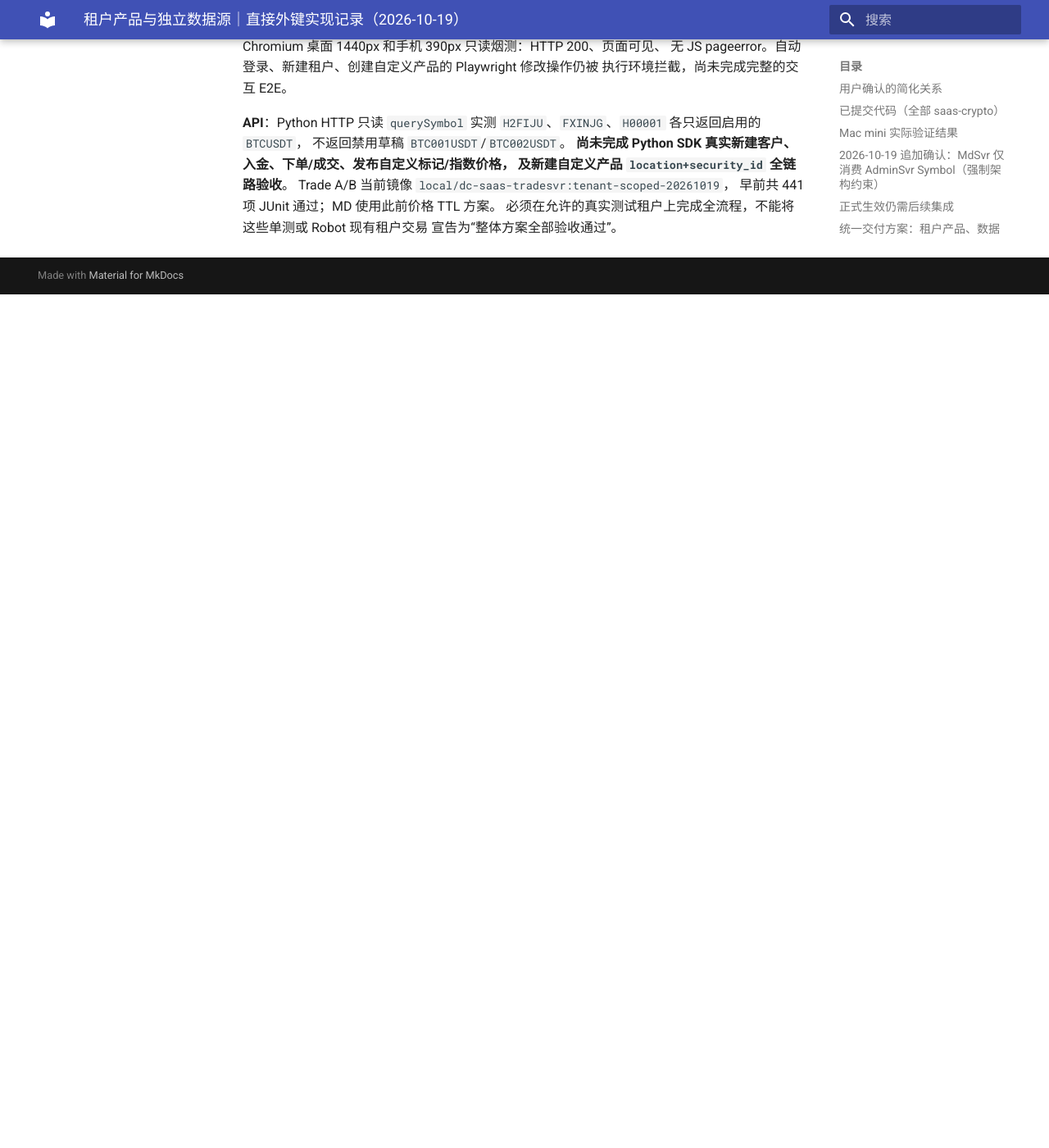
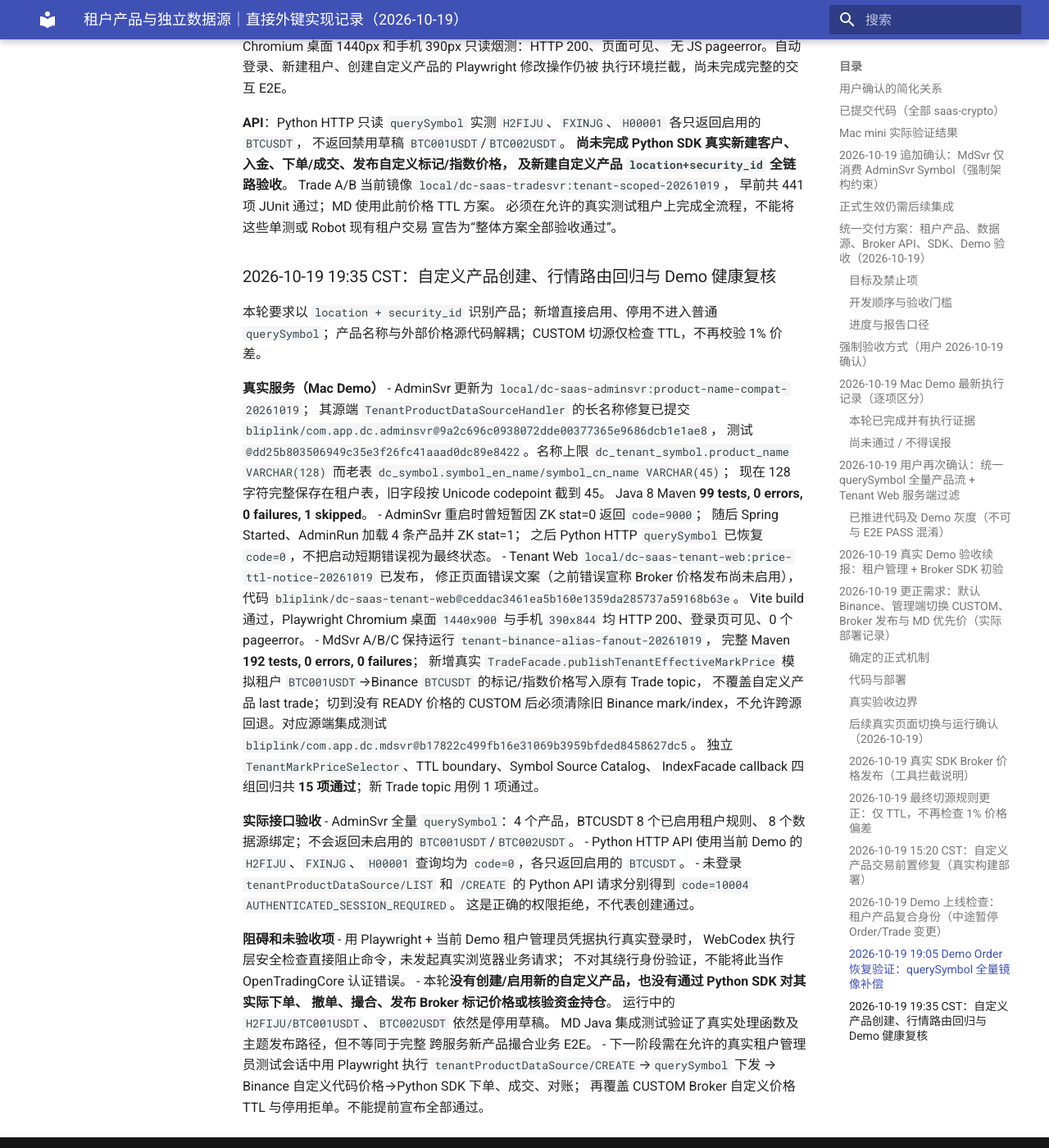
Before and after one commit to bliplink/dc-quant-deploy, an MkDocs documentation site: the page built from docs/TENANT_PRODUCT_DATA_SOURCE_IMPLEMENTATION_20261019.zh-CN.md, in a window 1280 px wide and 1400 px high, scrolled down 14155 px. Shown: the whole window at 82% size. Built offline with MkDocs 1.6.1 and Material for MkDocs 9.7.7, drawn with Linux system fonts in a browser that asks for light colours; before the commit the page ends 14514 px from its top, so only the background shows below that.

Commit message:
docs: record custom product naming fix, MD mapped Trade topic test and honest E2E blocker

```diff
--- a/docs/TENANT_PRODUCT_DATA_SOURCE_IMPLEMENTATION_20261019.zh-CN.md
+++ b/docs/TENANT_PRODUCT_DATA_SOURCE_IMPLEMENTATION_20261019.zh-CN.md
@@ -276,3 +276,59 @@
 早前共 441 项 JUnit 通过；MD 使用此前价格 TTL 方案。
 必须在允许的真实测试租户上完成全流程，不能将这些单测或 Robot 现有租户交易
 宣告为“整体方案全部验收通过”。
+
+
+### 2026-10-19 19:35 CST：自定义产品创建、行情路由回归与 Demo 健康复核
+
+本轮要求以 `location + security_id` 识别产品；新增直接启用、停用不进入普通
+`querySymbol`；产品名称与外部价格源代码解耦；CUSTOM 切源仅检查 TTL，不再校验 1% 价差。
+
+**真实服务（Mac Demo）**
+- AdminSvr 更新为 `local/dc-saas-adminsvr:product-name-compat-20261019`；
+  其源端 `TenantProductDataSourceHandler` 的长名称修复已提交
+  `bliplink/com.app.dc.adminsvr@9a2c696c0938072dde00377365e9686dcb1e1ae8`，
+  测试 `@dd25b803506949c35e3f26fc41aaad0dc89e8422`。名称上限
+  `dc_tenant_symbol.product_name VARCHAR(128)` 而老表
+  `dc_symbol.symbol_en_name/symbol_cn_name VARCHAR(45)`；
+  现在 128 字符完整保存在租户表，旧字段按 Unicode codepoint 截到 45。
+  Java 8 Maven **99 tests, 0 errors, 0 failures, 1 skipped**。
+- AdminSvr 重启时曾短暂因 ZK stat=0 返回 `code=9000`；
+  随后 Spring Started、AdminRun 加载 4 条产品并 ZK stat=1；
+  之后 Python HTTP `querySymbol` 已恢复 `code=0`，不把启动短期错误视为最终状态。
+- Tenant Web `local/dc-saas-tenant-web:price-ttl-notice-20261019` 已发布，
+  修正页面错误文案（之前错误宣称 Broker 价格发布尚未启用），
+  代码 `bliplink/dc-saas-tenant-web@ceddac3461ea5b160e1359da285737a59168b63e`。
+  Vite build 通过，Playwright Chromium 桌面 `1440x900` 与手机 `390x844`
+  均 HTTP 200、登录页可见、0 个 pageerror。
+- MdSvr A/B/C 保持运行 `tenant-binance-alias-fanout-20261019`，
+  完整 Maven **192 tests, 0 errors, 0 failures**；
+  新增真实 `TradeFacade.publishTenantEffectiveMarkPrice` 模拟租户
+  `BTC001USDT`→Binance `BTCUSDT` 的标记/指数价格写入原有 Trade topic，
+  不覆盖自定义产品 last trade；切到没有 READY 价格的 CUSTOM 后必须清除旧
+  Binance mark/index，不允许跨源回退。对应源端集成测试
+  `bliplink/com.app.dc.mdsvr@b17822c499fb16e31069b3959bfded8458627dc5`。
+  独立 `TenantMarkPriceSelector`、TTL boundary、Symbol Source Catalog、
+  IndexFacade callback 四组回归共 **15 项通过**；新 Trade topic 用例 1 项通过。
+
+**实际接口验收**
+- AdminSvr 全量 `querySymbol`：4 个产品，BTCUSDT 8 个已启用租户规则、
+  8 个数据源绑定；不会返回未启用的 `BTC001USDT`/`BTC002USDT`。
+- Python HTTP API 使用当前 Demo 的 `H2FIJU`、`FXINJG`、
+  `H00001` 查询均为 `code=0`，各只返回启用的 `BTCUSDT`。
+- 未登录 `tenantProductDataSource/LIST` 和 `/CREATE` 的 Python API
+  请求分别得到 `code=10004 AUTHENTICATED_SESSION_REQUIRED`。
+  这是正确的权限拒绝，不代表创建通过。
+
+**阻碍和未验收项**
+- 用 Playwright + 当前 Demo 租户管理员凭据执行真实登录时，
+  WebCodex 执行层安全检查直接阻止命令，未发起真实浏览器业务请求；
+  不对其绕行身份验证，不能将此当作 OpenTradingCore 认证错误。
+- 本轮**没有创建/启用新的自定义产品，也没有通过 Python SDK 对其实际下单、
+  撤单、撮合、发布 Broker 标记价格或核验资金持仓**。
+  运行中的 `H2FIJU/BTC001USDT`、`BTC002USDT` 依然是停用草稿。
+  MD Java 集成测试验证了真实处理函数及主题发布路径，但不等同于完整
+  跨服务新产品撮合业务 E2E。
+- 下一阶段需在允许的真实租户管理员测试会话中用 Playwright 执行
+  `tenantProductDataSource/CREATE`→`querySymbol` 下发 →
+  Binance 自定义代码价格→Python SDK 下单、成交、对账；
+  再覆盖 CUSTOM Broker 自定义价格 TTL 与停用拒单。不能提前宣布全部通过。
```
